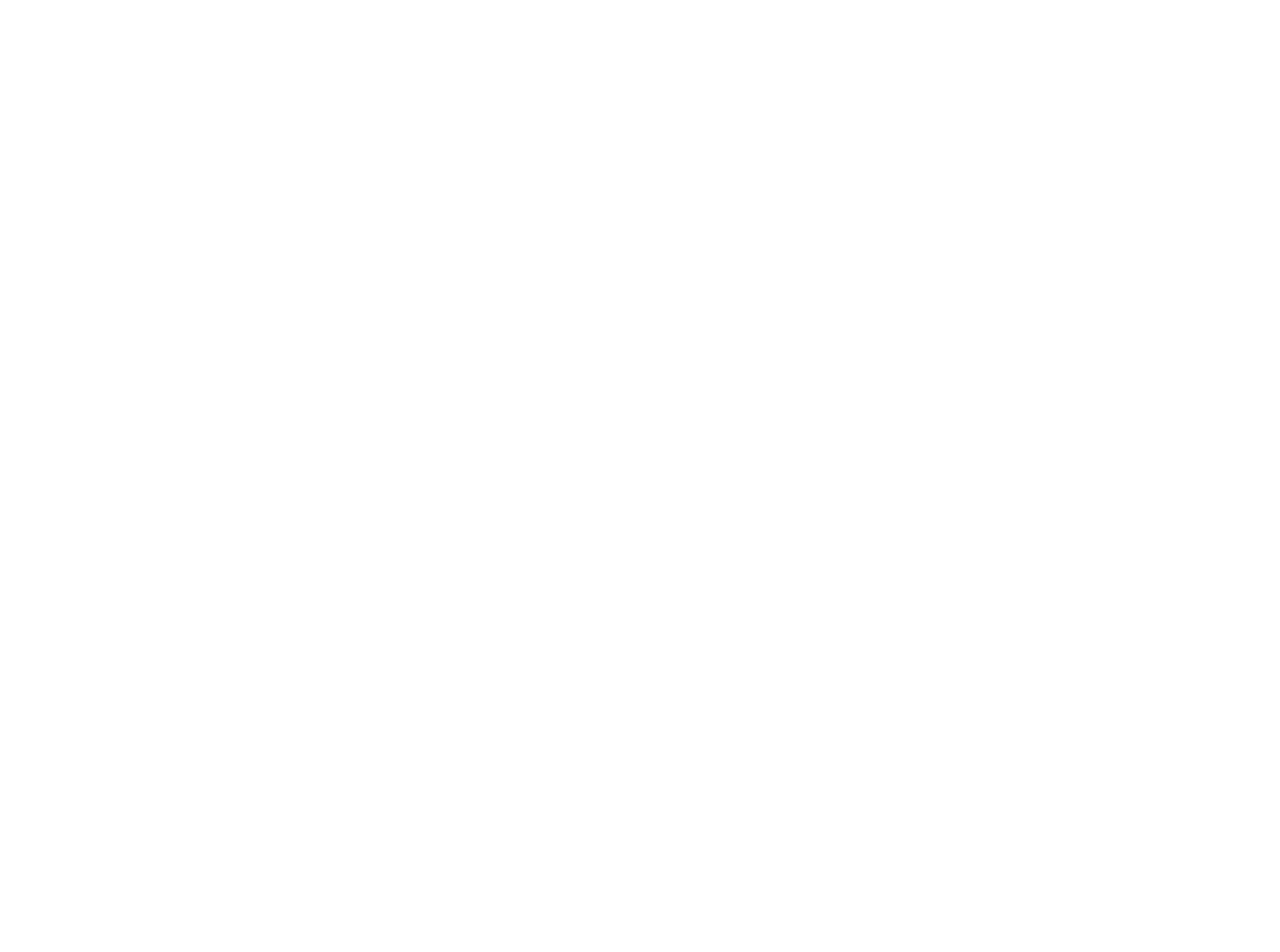
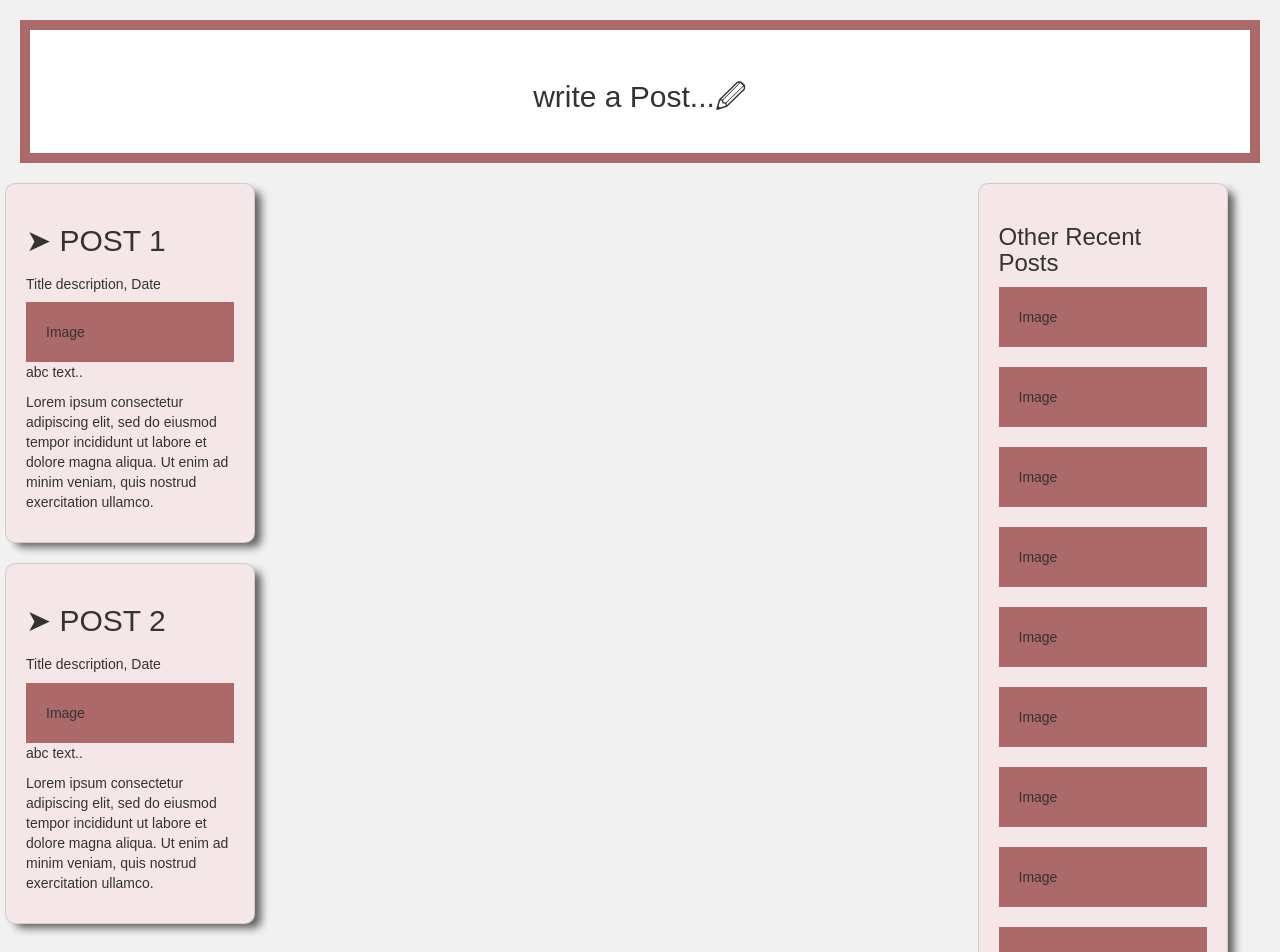
Before and after one commit to IIITG-Open-Source/Alumni-Portal, a React (Create React App) app in the folder client/: page /blogs in a window 1280 px wide. Shown: the top 952 px of the page. Before the commit the page ends 800 px from the top, so only its background shows below. Built offline with nearby package versions, Linux system fonts and the light colour scheme.

Commit message:
pages integrated in react

```diff
--- a/client/src/App.js
+++ b/client/src/App.js
@@ -2,6 +2,7 @@ import './App.css';
 import {BrowserRouter,Switch,Route} from 'react-router-dom';
 import Home from './homepage/home';
 import Register from './register/register';
+import BlogPage from './blog_alumni/blog'
 function App() {
   return (
     <BrowserRouter>
@@ -12,6 +13,9 @@ function App() {
          <Route path='/register' exact>
            <Register/>
          </Route>
+         <Route path='/blogs' exact>
+           <BlogPage/>
+         </Route>
        </Switch>
     </BrowserRouter>
 
--- /dev/null
+++ b/client/src/blog_alumni/blog.css
@@ -0,0 +1,63 @@
+* {
+	box-sizing: border-box;
+  }
+  body {
+	font-family: Arial;
+	padding: 20px;
+	background: #f1f1f1;
+  }
+  /*Blog Tit*/
+  .header {
+	padding: 30px;
+	font-size: 40px;
+	text-align: center;
+	background: white;
+	border: 10px solid #AC6969 ;
+  }
+  /*unequal columns side by side*/
+  .leftcolumn {
+	float: left;
+	width: 75%;
+
+  }
+  .rightcolumn {
+	float: left;
+	width: 25%;
+	padding-left: 20px;
+  }
+  .fakeimg {
+	background-color: #AC6969;
+	width: 100%;
+	padding: 20px;
+  }
+  .card {
+	 background-color: #F5E7E7;
+	 padding: 20px;
+	 margin-top: 20px;
+  }
+  /* Clear floats after the columns */
+  .row:after {
+	content: "";
+	display: table;
+	clear: both;
+  }
+  /* Footer */
+  .footer {
+	padding: 20px;
+	text-align: center;
+	background: rgba(172, 105, 105, 0.68);
+	margin-top: 20px;
+  }
+  #footer .social-icon {
+	  display: flex;
+	  margin-bottom: 30px;
+	  justify-content: center;
+
+  }
+  /* Responsive layout - when the screen is less than 800px wide, make the two columns stack on top of each other instead of next to each other */
+  @media screen and (max-width: 800px) {
+	.leftcolumn, .rightcolumn {
+	  width: 100%;
+	  padding: 0;
+	}
+  }
--- /dev/null
+++ b/client/src/blog_alumni/blog.js
@@ -0,0 +1,51 @@
+import React,{useState} from 'react';
+import './blog.css';
+const blogPage=()=>{
+  return(
+    <div>
+        <div class="header">
+         <h2>write a Post...🖉 </h2>
+       </div>
+       <div class='row'>
+        <div class="leftcolumn">
+            <div class="card">
+              <h2>➤ POST 1 </h2>
+              <h5>Title description, Date</h5>
+              <div class="fakeimg" style={{height:'200 px'}}>Image</div>
+              <p>abc text..</p>
+              <p>Lorem ipsum consectetur adipiscing elit, sed do eiusmod tempor incididunt ut labore et dolore magna aliqua. Ut enim ad minim veniam, quis nostrud exercitation ullamco.</p>
+            </div>
+            <div class="card">
+                <h2>➤ POST 2</h2>
+                <h5>Title description, Date</h5>
+                <div class="fakeimg" style={{height:'200 px'}}>Image</div>
+                <p>abc text..</p>
+                <p>Lorem ipsum consectetur adipiscing elit, sed do eiusmod tempor incididunt ut labore et dolore magna aliqua. Ut enim ad minim veniam, quis nostrud exercitation ullamco.</p>
+            </div>
+        </div>
+        <div class='rightcolumn'>
+            <div class="card">
+              <h3>Other Recent Posts</h3>
+              <div class="fakeimg">Image</div><br/>
+              <div class="fakeimg">Image</div><br/>
+              <div class="fakeimg">Image</div><br/>
+              <div class="fakeimg">Image</div><br/>
+              <div class="fakeimg">Image</div><br/>
+              <div class="fakeimg">Image</div><br/>
+              <div class="fakeimg">Image</div><br/>
+              <div class="fakeimg">Image</div><br/>
+              <div class="fakeimg">Image</div><br/>
+              <div class="fakeimg">Image</div><br/>
+              <div class="fakeimg">Image</div>
+            </div>
+        </div>
+
+
+
+       </div>
+    </div>
+  );
+
+}
+
+export default blogPage;
--- a/client/src/blog_alumni/styles/blog.css
+++ /dev/null
@@ -1,63 +0,0 @@
-* {
-	box-sizing: border-box;
-  }
-  body {
-	font-family: Arial;
-	padding: 20px;
-	background: #f1f1f1;
-  }
-  /*Blog Tit*/
-  .header {
-	padding: 30px;
-	font-size: 40px;
-	text-align: center;
-	background: white;
-	border: 10px solid #AC6969 ;
-  }
-  /*unequal columns side by side*/
-  .leftcolumn {
-	float: left;
-	width: 75%;
-
-  }
-  .rightcolumn {
-	float: left;
-	width: 25%;
-	padding-left: 20px;
-  }
-  .fakeimg {
-	background-color: #AC6969;
-	width: 100%;
-	padding: 20px;
-  }
-  .card {
-	 background-color: #F5E7E7;
-	 padding: 20px;
-	 margin-top: 20px;
-  }
-  /* Clear floats after the columns */
-  .row:after {
-	content: "";
-	display: table;
-	clear: both;
-  }
-  /* Footer */
-  .footer {
-	padding: 20px;
-	text-align: center;
-	background: rgba(172, 105, 105, 0.68);
-	margin-top: 20px;
-  }
-  #footer .social-icon {
-	  display: flex;
-	  margin-bottom: 30px;
-	  justify-content: center;
-
-  }
-  /* Responsive layout - when the screen is less than 800px wide, make the two columns stack on top of each other instead of next to each other */
-  @media screen and (max-width: 800px) {
-	.leftcolumn, .rightcolumn {
-	  width: 100%;
-	  padding: 0;
-	}
-  }
--- a/client/src/navbar/navbar.js
+++ b/client/src/navbar/navbar.js
@@ -17,7 +17,9 @@ const NavBar=()=>{
               <a class="nav-link" href="#">Home <span class="sr-only">(current)</span></a>
             </li>
             <li class="nav-item">
-              <a class="nav-link" href="#">Blogs</a>
+              <a class="nav-link" href="#" >
+                <Link to='/blogs'>Blogs</Link>
+              </a>
             </li>
             <li class="nav-item">
               <a class="nav-link" href="#">Login</a>
```
Also changed, not shown: client/src/blog_alumni/blog.html (deleted, +0 -77 lines), client/src/register/register.css (+77 -0 lines).
